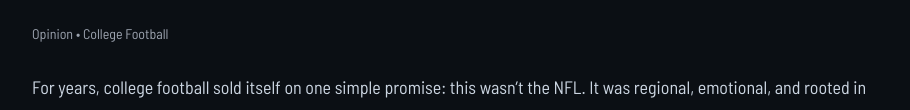
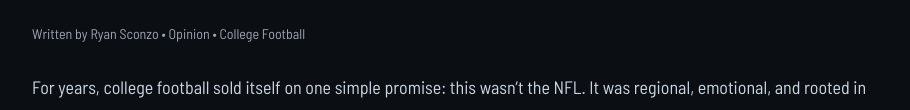
Before and after one commit to parker-2007/keepinthescore, a website: page college-football-nil.html in a window 1280 px wide. Shown: the part 193-303 px from the top of the page, without its empty margins (183-1093 px from the left). Drawn offline with Linux system fonts and the light colour scheme.

Commit message:
Update college-football-nil.html

```diff
--- a/college-football-nil.html
+++ b/college-football-nil.html
@@ -17,7 +17,7 @@ a{color:#14b8a6;text-decoration:none;}
 <a href="index.html">← Back</a>
 
 <h1>From Recruiting to Re-Signing; College Football's NIL Problem.</h1>
-<div class="meta">Opinion • College Football</div>
+<div class="meta">Written by Ryan Sconzo • Opinion • College Football</div>
 
 <p>For years, college football sold itself on one simple promise: this wasn’t the NFL. It was regional, emotional, and rooted in school pride rather than contracts and cap space. That line has now been completely blurred, and one recent headline shows just how far the sport has drifted.</p>
 
```
